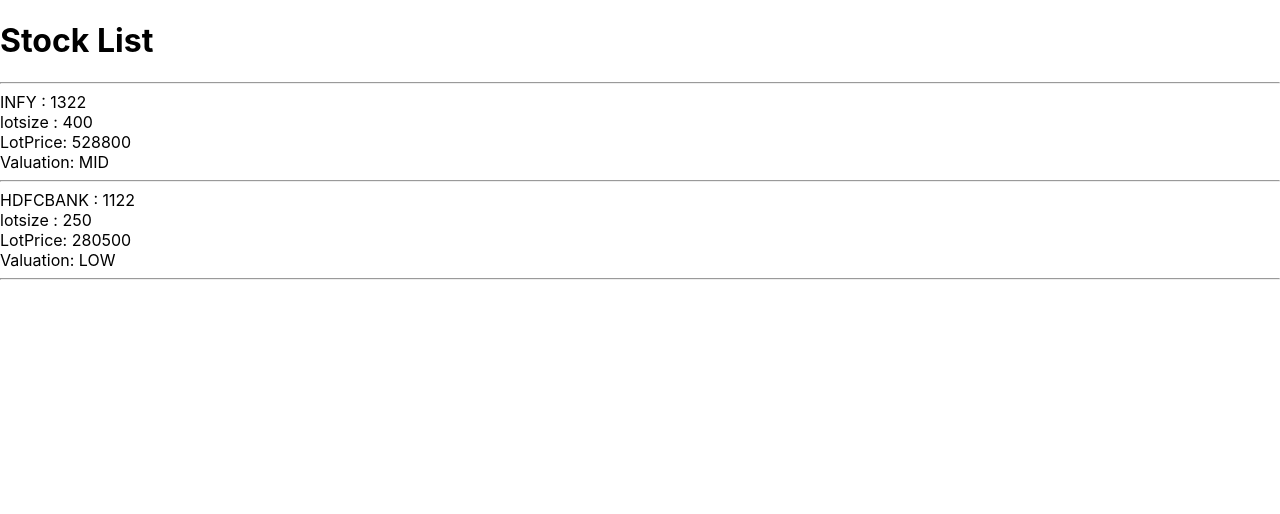
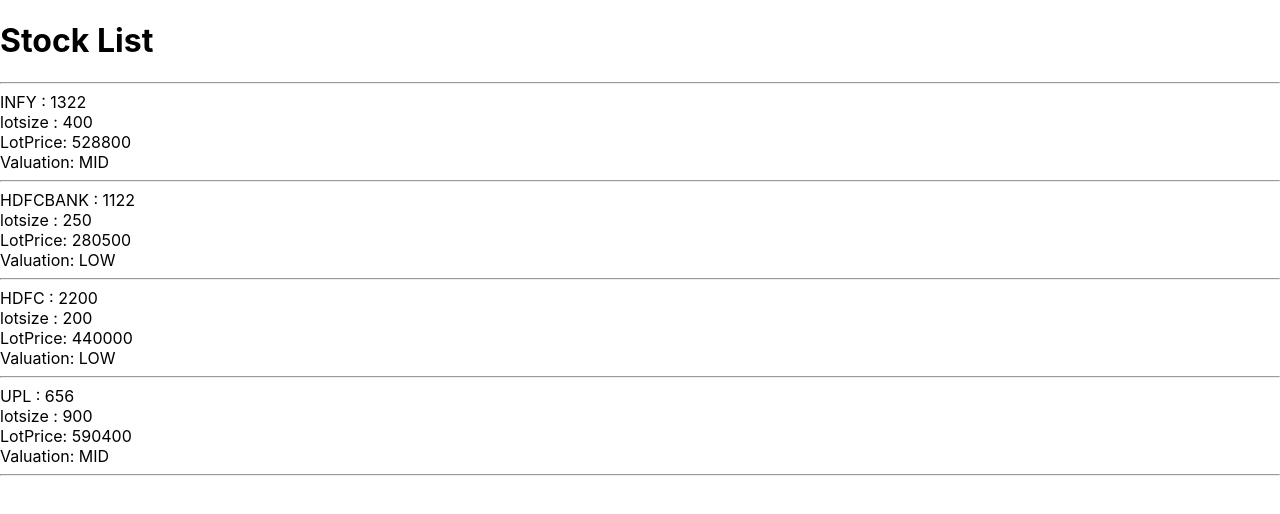
Before and after one commit to soumya1990/InvestIntelSPA, a React (Create React App) app in the folder invest-intel-app/: page / in a window 1280 px wide. Shown: the top 514 px of the page. Built offline with nearby package versions, Linux system fonts and the light colour scheme.

Commit message:
Decouple data from view

```diff
--- a/invest-intel-app/src/App.js
+++ b/invest-intel-app/src/App.js
@@ -11,6 +11,21 @@
     symbol: "HDFCBANK",
     price: 1122.0,
     lotsize: 250,
+  },
+];
+const stockList1 = [
+  {
+    id: 1,
+    symbol: "HDFC",
+    price: 2200,
+    lotsize: 200,
+  },
+
+  {
+    id: 2,
+    symbol: "UPL",
+    price: 656,
+    lotsize: 900,
   },
 ];
 
@@ -29,16 +44,17 @@
     <div>
       <h1>Stock List</h1>
       <hr/>
-      <ListView/>
+      <ListView stockList = {stockList}/>
+      <ListView stockList = {stockList1}/>
     </div>
   );
 
 }
 
-function ListView() {
+function ListView(props) {
   return (
     <div>
-      {stockList.map(function (stock) {
+      {props.stockList.map(function (stock) {
         return (
           <div key={stock.symbol}>
             <span>
```
